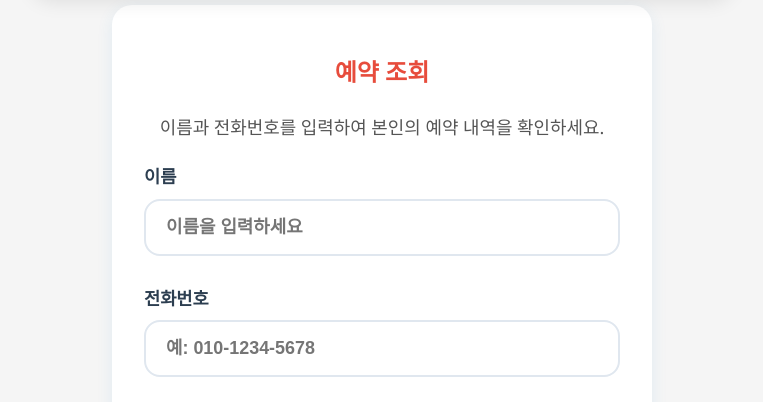
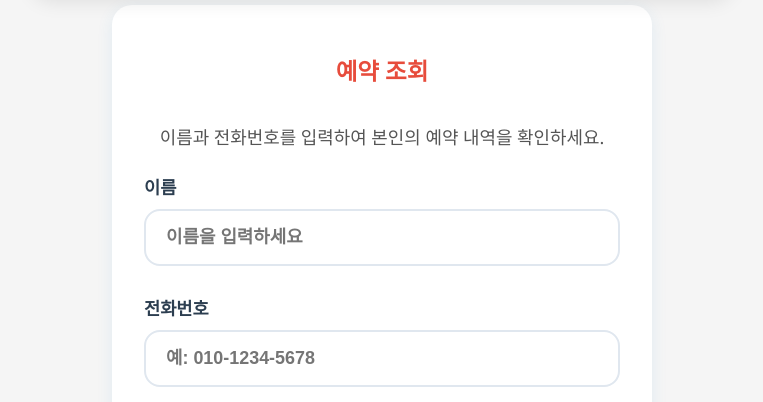
Before and after one commit to yudosa/1121241122, a website: page public/cancel-reservation.html in a window 1280 px wide. Shown: the part 351-753 px from the top of the page, without its empty margins (258-1021 px from the left). Drawn offline with Linux system fonts and the light colour scheme.

Commit message:
수정 23

```diff
--- a/public/cancel-reservation.html
+++ b/public/cancel-reservation.html
@@ -161,7 +161,7 @@
             </header>
             <main class="rental-main">
                 <div class="cancel-form-block">
-                    <div class="cancel-title" style="font-size:1.5rem; font-weight:800; color:#e74c3c; margin-bottom:21px;">예약 조회</div>
+                    <div class="cancel-title" style="font-size:1.47rem; font-weight:800; color:#e74c3c; margin-bottom:32px;">예약 조회</div>
                     <div class="cancel-desc" style="font-size:1.12rem; color:#555; text-align:center; margin-bottom:21px;">이름과 전화번호를 입력하여 본인의 예약 내역을 확인하세요.</div>
 
                     <form class="search-form" id="searchForm">
```
